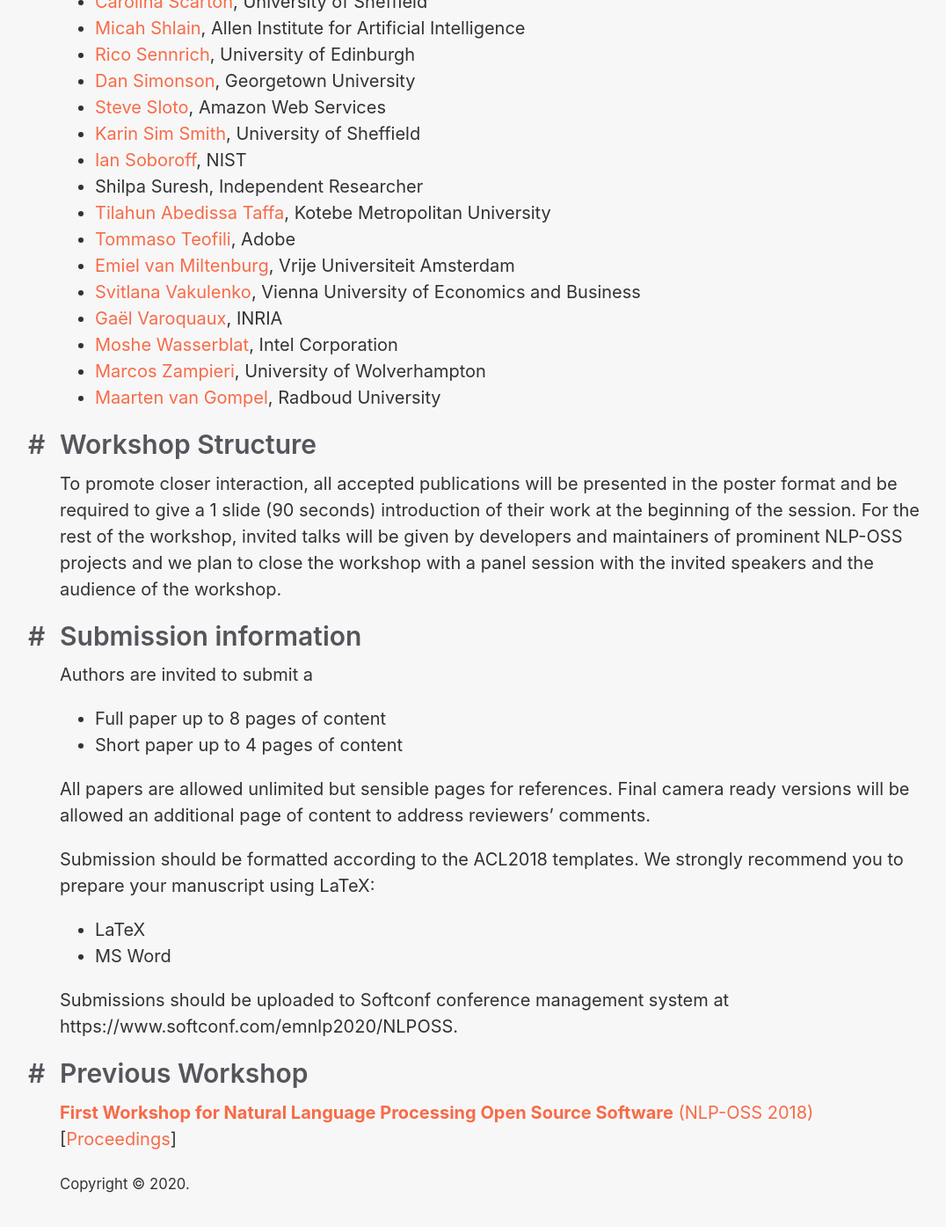
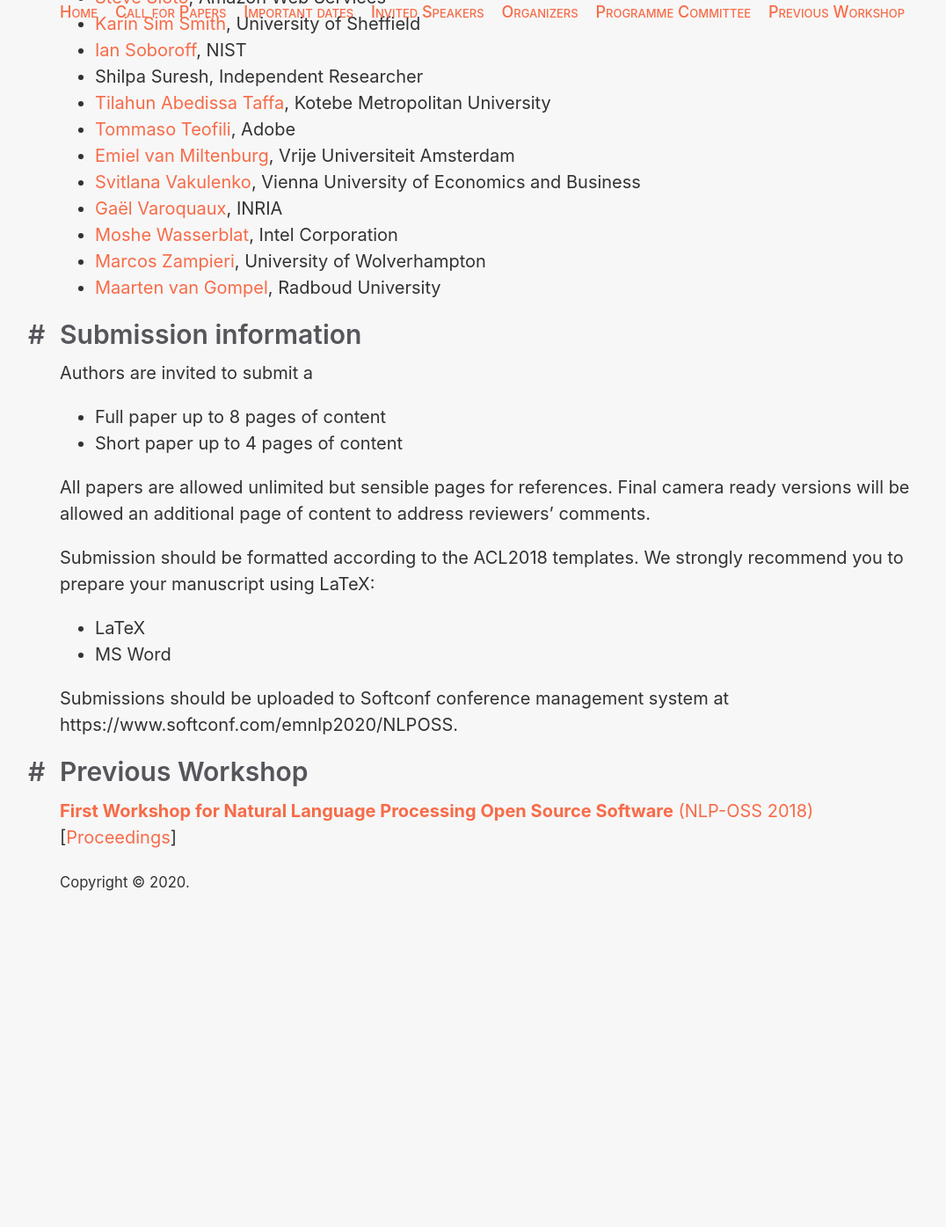
Before and after one commit to nlposs/nlposs.github.io, a Jekyll site: the page built from 2020/index.md, in a window 1280 px wide and 1400 px high, scrolled down 6481 px. Shown: the top 1395 px of the window at 88% size, without its empty margins (82-1158 px from the left). Built offline with Jekyll 4.4.1, drawn with Linux system fonts in a browser that asks for light colours; after the commit the page ends 7538 px from its top, so only the background shows below that; some of the changed text lies outside the part shown.

Commit message:
Added the navigation bar

```diff
--- a/2020/index.md
+++ b/2020/index.md
@@ -4,7 +4,7 @@ layout: default
 ---
 
 # 2nd Workshop for Natural Language Processing Open Source Software (NLP-OSS)
-## 11 or 12 Nov 2020 @ EMNLP 2020
+11 or 12 Nov 2020 @ EMNLP 2020
 
 With great scientific breakthrough comes solid engineering and open communities. The Natural Language Processing (NLP) community has benefited greatly from the open culture in sharing knowledge, data, and software. The primary objective of this workshop is to further the sharing of insights on the engineering and community aspects of creating, developing, and maintaining NLP open source software (OSS), which we seldom talk about in scientific publications. Our secondary goal is to promote synergies between different open source projects and encourage cross-software collaborations and comparisons.
 
@@ -177,10 +177,11 @@ The 2nd NLP-OSS workshop will be co-located with the EMNLP 2020 conference.
  - [Marcos Zampieri](http://uni-koeln.de/~mzampie2/index.html),  University of Wolverhampton
  - [Maarten van Gompel](https://proycon.anaproy.nl/), Radboud University
 
-
+<!--
 ## Workshop Structure
 
 To promote closer interaction, all accepted publications will be presented in the poster format and be required to give a 1 slide (90 seconds) introduction of their work at the beginning of the session. For the rest of the workshop, invited talks will be given by developers and maintainers of prominent NLP-OSS projects and we plan to close the workshop with a panel session with the invited speakers and the audience of the workshop.
+-->
 
 ## Submission information
 
--- a/_includes/navigation.html
+++ b/_includes/navigation.html
@@ -1,6 +1,12 @@
 <div class="navigation">
     <ul id="navigation-list">
-        <li><a href="/2018/">2018</a></li>
-        <li><a href="/2020/">2020</a></li>
+        <li><a href="/2020/index.html">Home</a></li>
+        <li><a href="/2020/index.html#Call for Papers">Call for Papers</a></li>
+   <!-- <li><a href="/2020/index.html#Workshop Program">Workshop Program</a></li> -->
+        <li><a href="/2020/index.html#Important dates">Important dates</a></li>
+        <li><a href="/2020/index.html#Invited Speakers">Invited Speakers</a></li>
+        <li><a href="/2020/index.html#Organizers">Organizers</a></li>
+        <li><a href="/2020/index.html#Programme Committee">Programme Committee</a></li>
+        <li><a href="/2020/index.html#Previous Workshop">Previous Workshop</a></li>
     </ul>
 </div>
--- a/_layouts/default.html
+++ b/_layouts/default.html
@@ -12,10 +12,11 @@ layout: compress
     <div class="container content">
       <header class="masthead">
 
+        <!--
         <h3 class="masthead-title">
           <a href="{{ site.baseurl }}/" title="Home">{{ site.title }}</a>
           <small>{{ site.tagline }}</small>
-        </h3>
+        </h3> -->
 
         {% include navigation.html %}
 
@@ -42,5 +43,6 @@ layout: compress
        ga('send', 'pageview');
      </script>
     {% endif %}
+
   </body>
 </html>
--- a/_sass/_base.scss
+++ b/_sass/_base.scss
@@ -32,6 +32,10 @@ body {
   color: $body-color-dark;
   background-color: $body-bg-dark;
   }
+}
+
+main {
+  padding-top: 40px;
 }
 
 // No `:visited` state is required by default (browsers will use `a`)
--- a/_sass/_masthead.scss
+++ b/_sass/_masthead.scss
@@ -3,7 +3,8 @@
 // The style of the site's title and optional secondary description.
 
 .masthead {
-  padding-top:    1rem;
+  position: fixed;
+  padding-top:    0; //1rem;
   padding-bottom: 1rem;
   margin-bottom: 3rem;
 }
@@ -41,9 +42,11 @@
   }
 
 ul#navigation-list {
+  position: fixed;
   list-style: none;
   margin: 0;
   padding: 0;
+  background: rgba(0,0,0,0);
   }
   ul#navigation-list li {
     display: inline;
@@ -51,5 +54,6 @@ ul#navigation-list {
 	padding-left: 0;
     padding-right: 15px;
 	margin: 0;
+    background: rgba(0,0,0,0);
     }
 }
--- a/_sass/_posts.scss
+++ b/_sass/_posts.scss
@@ -64,6 +64,7 @@ figure {
 
 .page,
 .post {
+  padding-top: 50px;
   margin-bottom: 1em;
 
   li + li {
```
